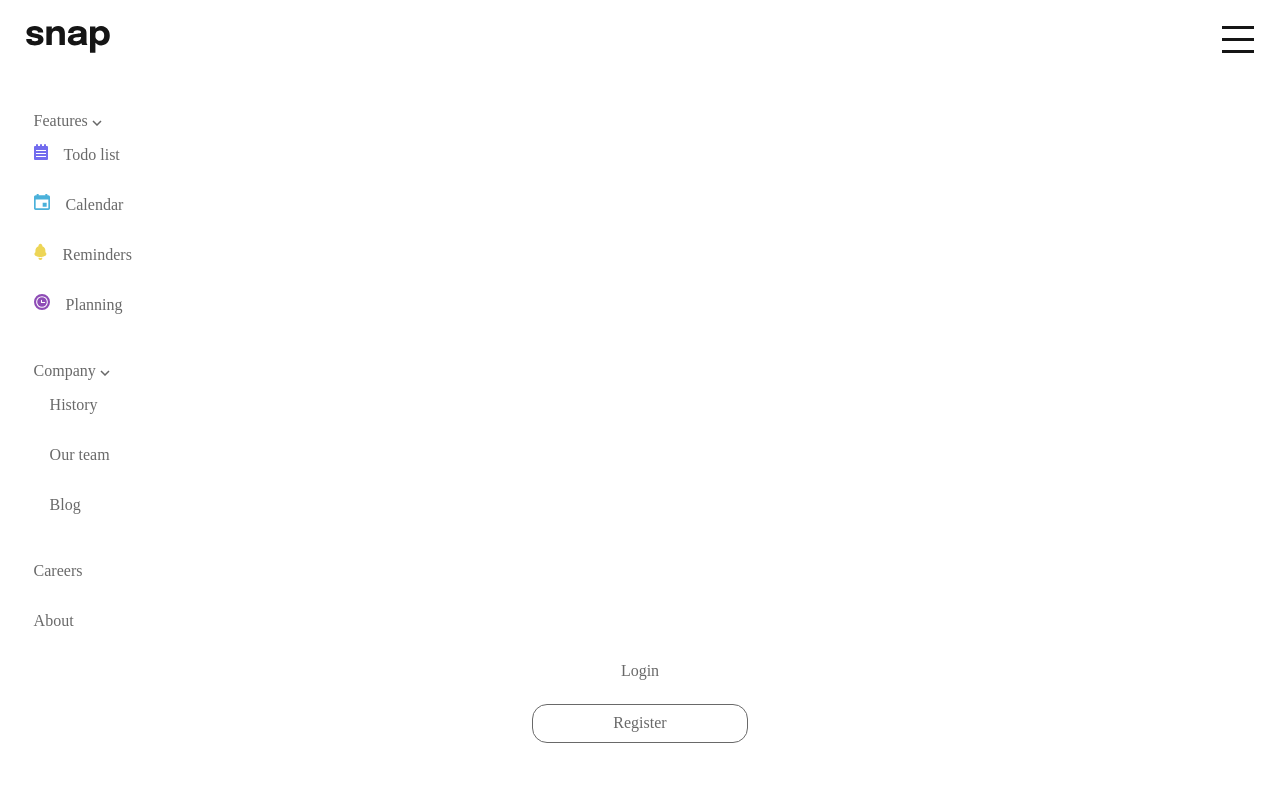
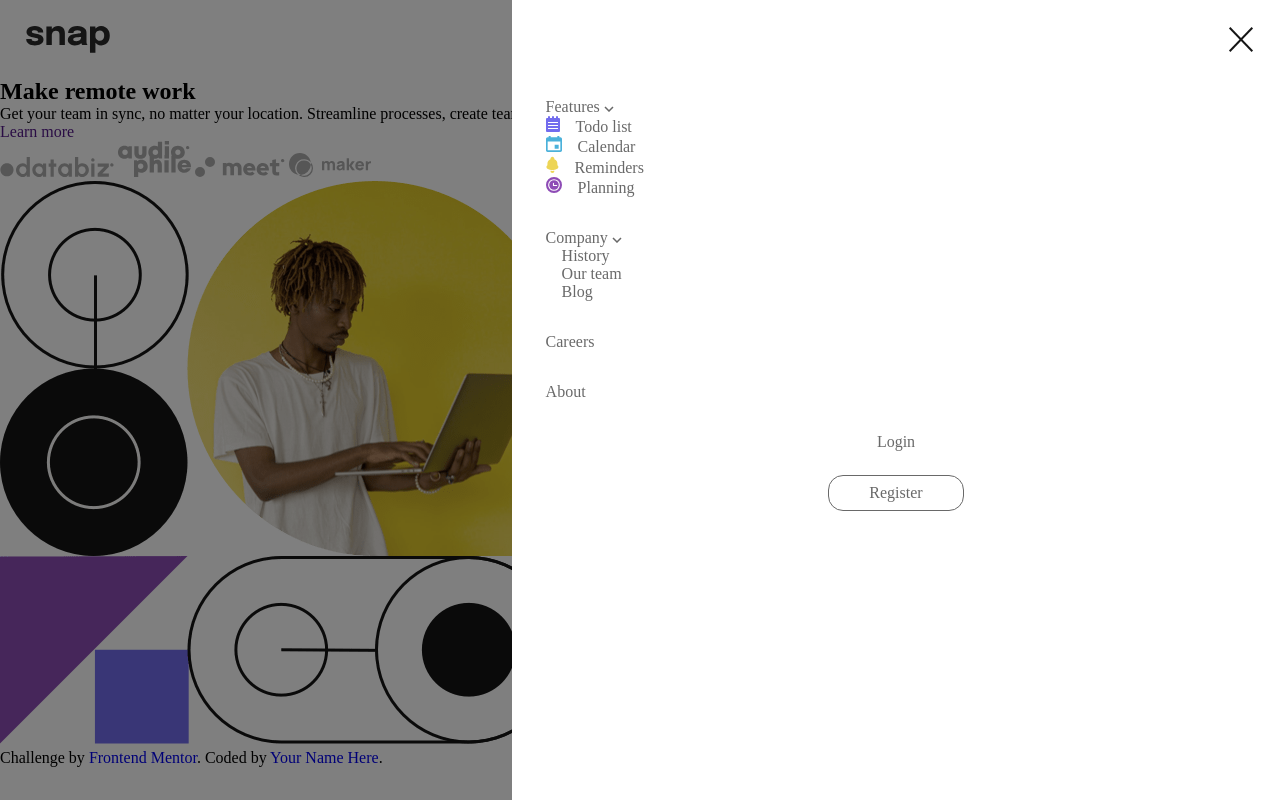
Before and after one commit to rafa64H/intro-section-webpage, a plain HTML site: page index.html in a window 1280 px wide. Both pictures are taken after a click on the picture 1238 px from the left and 39 px from the top of the page. Drawn offline with Linux system fonts and the light colour scheme.

Commit message:
I added background color for the rest of the page when opening nav bar and a better style, now it is needed to program the dropdown menu

```diff
--- a/css/index.css
+++ b/css/index.css
@@ -42,26 +42,37 @@ First mobile design
 	display: flex;
 	justify-content: space-between;
 
+	position: relative;
+	z-index: 5;
+
 	padding: clamp(0.8em, calc(0.8em + 1vw), 2em);
 }
 
+.logo{
+}
+
 .o-close-nav-btn{
+
 	cursor: pointer;
 }
 
 /*2.2 Navigation bar*/
 nav{
 	position: fixed;
+	z-index: 4;
 
 	background-color: #FFF;
-	width: 100%;
+	width: 60%;
+	height: 100%;
+	padding-top: 4em;
 
 	font-size: var(--fontSizeLinks);
 
-	transform: translateX(100%);
+	top: 0;
+	right: -100%;
 }
 
-/*2.3 "Status" of opened or closed navigation bar*/
+/*2.3 "Status" of opened or closed navigation bar at the beginnind doesn't have value*/
 [data-toggle-status="true"]{
 	animation-name: open-nav;
 	animation-duration: 250ms;
@@ -92,6 +103,10 @@ nav{
 	cursor: pointer;
 }
 
+.nav__option:hover{
+	color: var(--almostBlack)
+}
+
 .nav__link{
 	display: inline-block;
 
@@ -100,8 +115,11 @@ nav{
 	transition: all 150ms;
 }
 
+.nav__link:hover{
+	color: var(--almostBlack)
+}
+
 .drop__link{
-	display: inline-block;
 
 	padding: clamp(0.4em, calc(0.4em + 1vw), 1em);
 
@@ -110,35 +128,16 @@ nav{
 	transition: all 150ms;
 }
 
-.nav__option:hover{
-	color: var(--almostBlack)
-}
-
-.nav__link:hover{
-	color: var(--almostBlack)
-}
-
 .drop__link:hover{
 	color: var(--almostBlack)
 }
 
 .nav__option--regist{
-	margin: 0 auto;
-}
-
-.nav__option--log{
-	margin: 0 auto;
-}
-
-.nav__link--log{
-	margin: 0.5em;
-	padding: 0.5em 0.8em;
+	margin: 0.5em auto;
 }
 
 .nav__link--regist{
-	margin: 0.5em;
-	padding: 0.6em 5em;
-
+	padding: 0.5em 2.5em;
 	border: 1px solid var(--mediumGray);
 
 	border-radius: 15px;
@@ -148,20 +147,103 @@ nav{
 	border-color: var(--almostBlack);
 }
 
+.nav__option--log{
+	margin: 0.5em auto;
+}
+
+.nav__link--log{
+	padding: 0.5em 0.8em;
+}
+
+.dropdown{
+}
+
+/*2.4 Dropdown "Status" if it is active or not, at the beginning doesnt have value*/
+[data-dropdown-active="true"]{
+	animation-name: open-drop;
+	animation-duration: 10s;
+	animation-fill-mode: forwards;
+}
+
+[data-dropdown-active="false"]{
+	animation-name: close-drop;
+	animation-duration: 10s;
+	animation-fill-mode: forwards;
+}
+
+#overlay{
+	width: 100vw;
+	height: 100vh;
+	background-color: rgba(0,0,0,0.5);
+
+	position: fixed;
+	z-index: 3;
+	top: 0;
+
+	opacity: 0;
+}
+
+[data-overlay-active="true"]{
+	animation-name: overlay-appear;
+	animation-duration: 200ms;
+	animation-fill-mode: forwards;
+}
+
+[data-overlay-active="false"]{
+	animation-name: overlay-vanish;
+	animation-duration: 200ms;
+	animation-fill-mode: forwards;
+}
+
 @keyframes open-nav{
 	from{
 	}
 	to{
-		transform: translateX(0%);
+		right: 0%;
 	}
 }
 
 @keyframes close-nav{
 	from{
-		transform: translateX(0%);
+		right: 0%;
+	}
+	to{
+		right: -100%;
+	}
+}
+
+@keyframes open-drop{
+	from{
 
 	}
 	to{
-		transform: translateX(100%);
+		height: 100%;
 	}
 }
+
+@keyframes close-drop{
+	from{
+		height: 100%;
+	}
+	to{
+		height: 0;
+	}
+}
+
+@keyframes overlay-appear{
+	from{
+
+	}
+	to{
+		opacity: 1;
+	}
+}
+
+@keyframes overlay-vanish{
+	from{
+		opacity: 1;
+	}
+	to{
+		opacity: 0;
+	}
+}
--- a/index.html
+++ b/index.html
@@ -17,6 +17,7 @@
 <body>
   <!--Header-->
   <header>
+
     <div class="logo-navbtn-cont">
       <img src="images/logo.svg" alt="Our company logo" class="logo">
       <img src="images/icon-menu.svg" alt="open navigation bar" class="o-close-nav-btn">
@@ -25,7 +26,9 @@
     <nav data-toggle-status="">
       <ul class="nav__options">
         <li class="nav__option">Features <img src="images/icon-arrow-down.svg" class="drop-arrow">
-          <ul class="dropdown">       <!--Dropdown-->
+
+          <ul class="dropdown" data-drop-active="">       <!--Dropdown-->
+
             <li class="drop__item">
               <img src="images/icon-todo.svg"><a href="#" class="drop__link">Todo list</a>
             </li>
@@ -43,10 +46,13 @@
             </li>
 
           </ul>
+
         </li>
 
         <li class="nav__option">Company <img src="images/icon-arrow-down.svg" class="drop-arrow">
-          <ul class="dropdown">     <!--Dropdown-->
+
+          <ul class="dropdown" data-drop-active="">     <!--Dropdown-->
+
             <li class="drop__item">
               <a href="#" class="drop__link">History</a>
             </li>
@@ -60,6 +66,7 @@
             </li>
 
           </ul>
+
         </li>
 
         <li class="nav__option">
@@ -79,6 +86,8 @@
         </li>
       </ul>
     </nav>
+
+    <div id="overlay" data-overlay-active=""></div> <!--Black background at openning the nav bar in mobile devices-->
   </header>
   <!--Header END-->
 
--- a/js/index.js
+++ b/js/index.js
@@ -1,18 +1,37 @@
 let buttonOpenCloseNav = document.querySelector('.o-close-nav-btn')
 let navigationBar = document.querySelector('nav')
+let dropdown = document.querySelector('.dropdown')
+let overlay = document.querySelector('#overlay')
 
 buttonOpenCloseNav.addEventListener('click', () => {
 
-	if (navigationBar.dataset.toggleStatus == 'true'){
-		navigationBar.dataset.toggleStatus = 'false'
-	}
+	switch (navigationBar.dataset.toggleStatus){
+		case 'true':
+			navigationBar.dataset.toggleStatus = 'false'
 
-	else if (navigationBar.dataset.toggleStatus == 'false'){
-		navigationBar.dataset.toggleStatus = 'true'
-	}
+			overlay.dataset.overlayActive = 'false'
 
-	else if (navigationBar.dataset.toggleStatus == ''){
-		navigationBar.dataset.toggleStatus = 'true'
+			buttonOpenCloseNav.src="images/icon-menu.svg"
+
+			break
+
+		case 'false':
+			navigationBar.dataset.toggleStatus = 'true'
+
+			overlay.dataset.overlayActive = 'true'
+
+			buttonOpenCloseNav.src="images/icon-close-menu.svg"
+
+			break
+
+		default: /*For the beginning value*/
+			navigationBar.dataset.toggleStatus = 'true'
+
+			overlay.dataset.overlayActive = 'true'
+
+			buttonOpenCloseNav.src="images/icon-close-menu.svg"
+
+			break
 	}
 
 })
```
